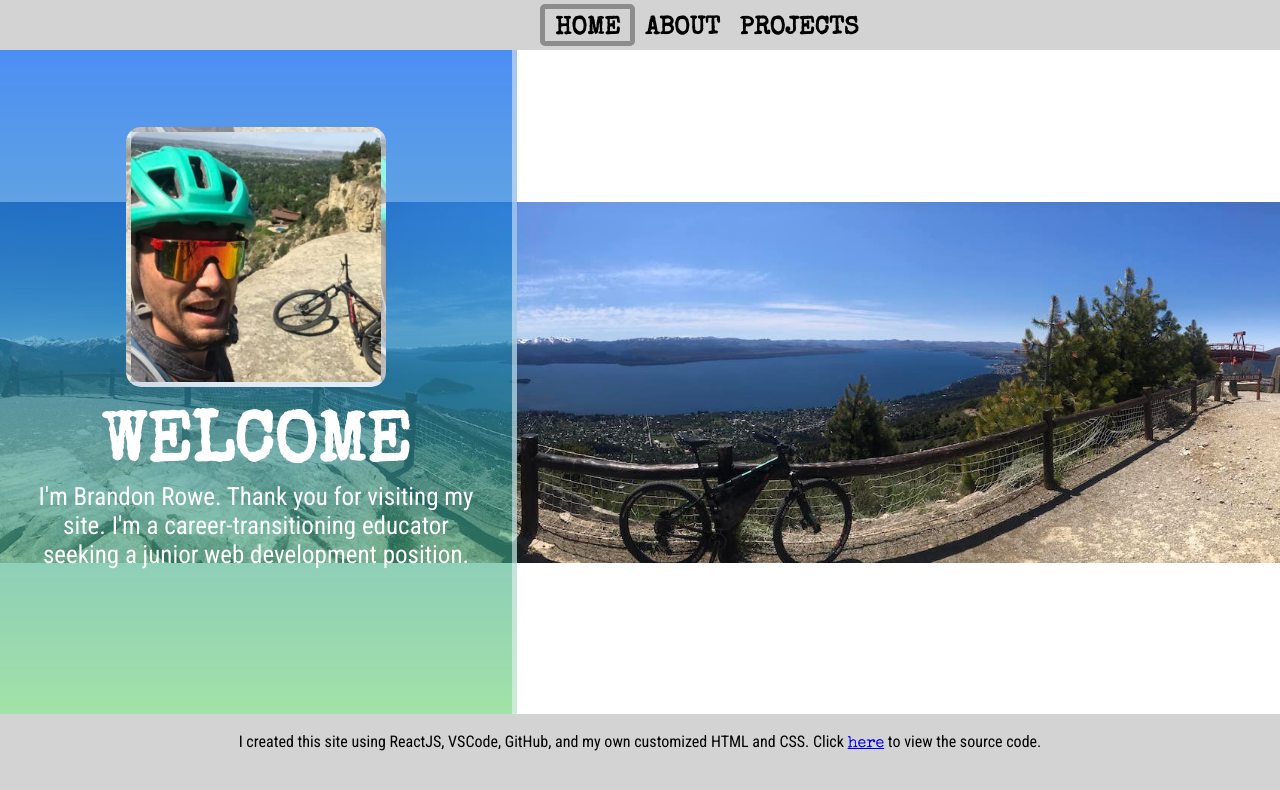
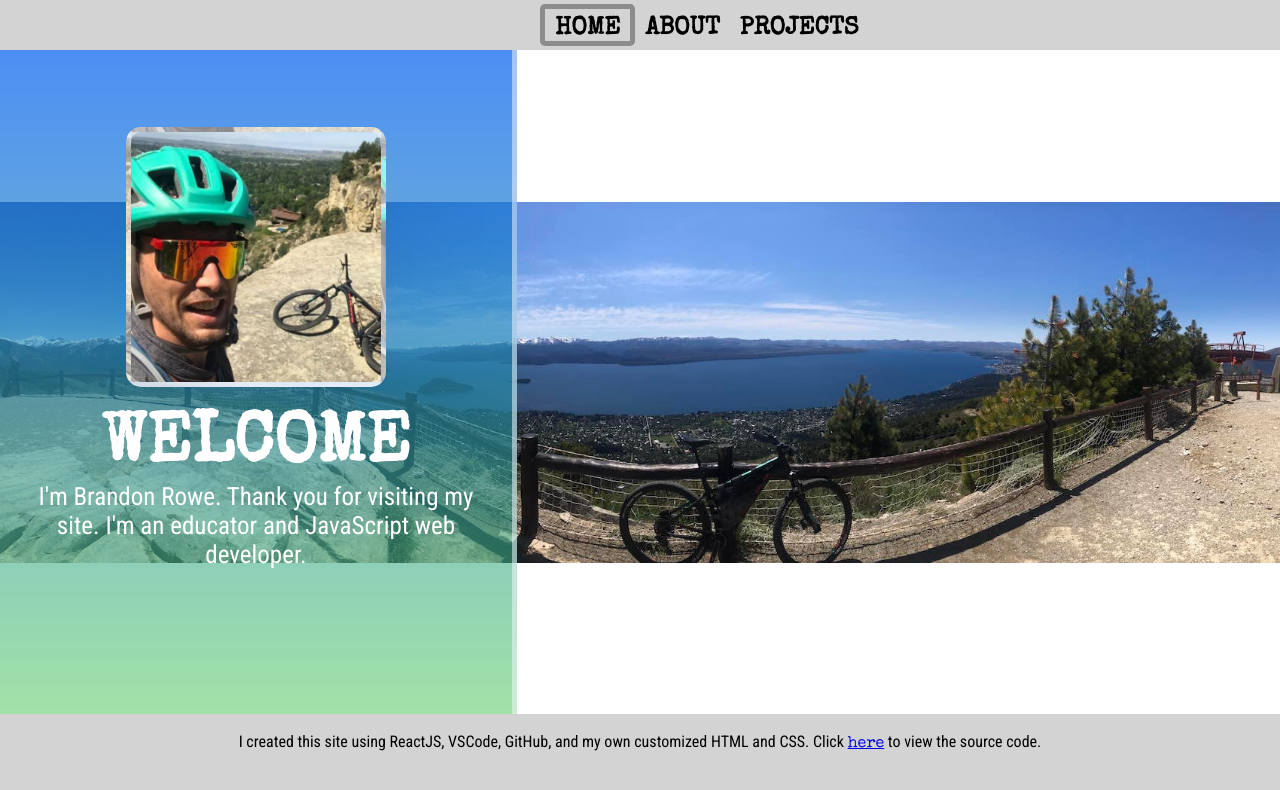
Before and after one commit to browe83/portfolio-website, a React (Create React App) app: page /#/ in a window 1280 px wide. Shown: the top 790 px of the page. Built offline with nearby package versions, Linux system fonts and the light colour scheme; a web font is replaced by a local one.

Commit message:
updates home.js, redeploys

```diff
--- a/src/components/Home.js
+++ b/src/components/Home.js
@@ -18,7 +18,7 @@ function Home (props) {
           <h1>WELCOME</h1>
           <p>
             I'm Brandon Rowe. Thank you for visiting my site.
-            I'm a career-transitioning educator seeking a junior web development position.
+            I'm an educator and JavaScript web developer.
           </p>
         </div>
       </div>
```
Also changed, not shown: 1 other file (tests, documents, lock files or other folders).
